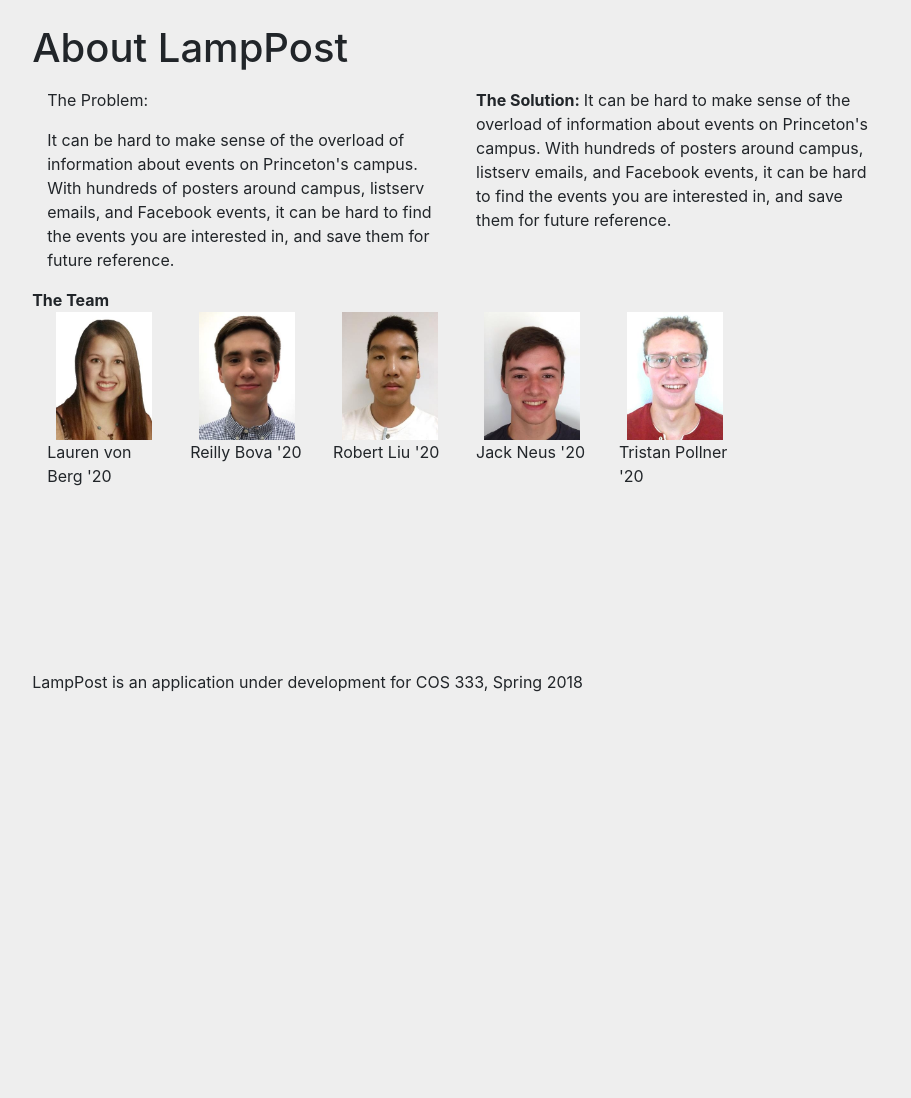
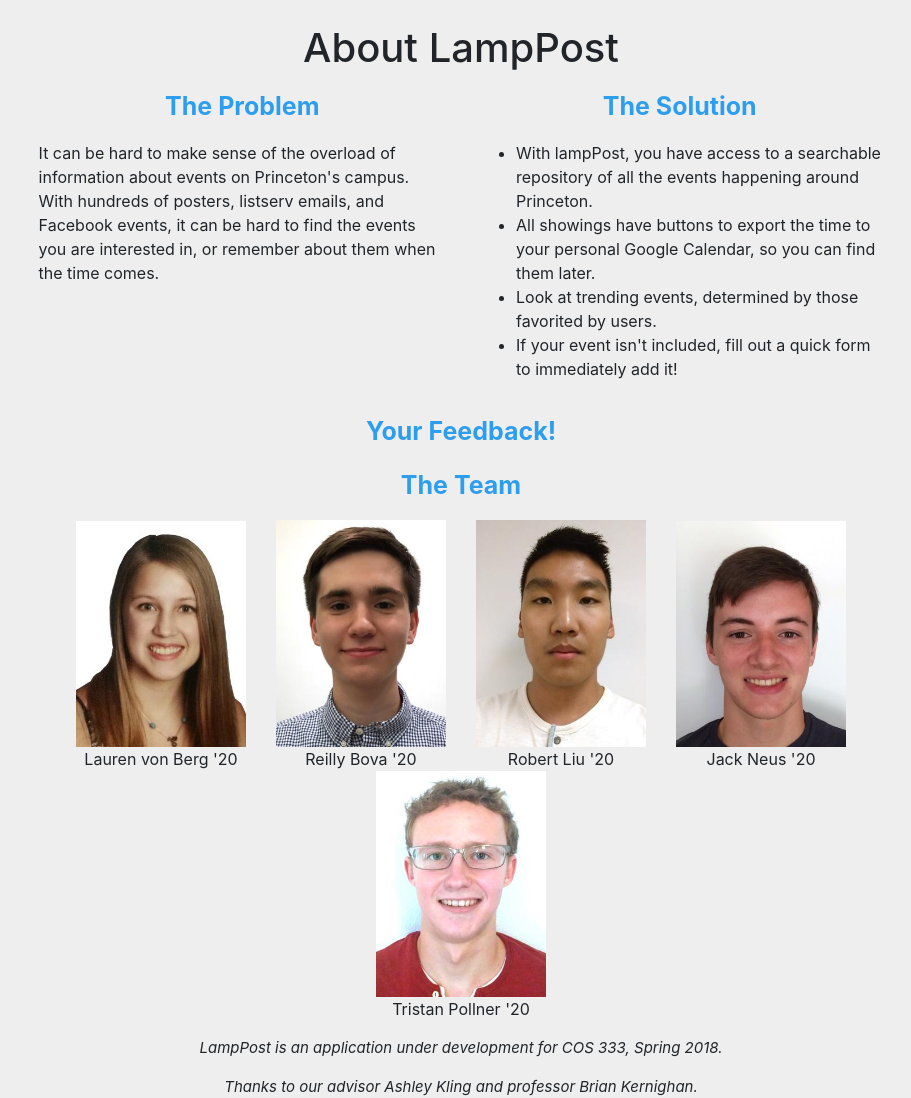
Before and after one commit to JackNeus/lampPost, a Flask app: page /about in a window 1280 px wide. Shown: the part 80-1178 px from the top of the page, without its empty margins (179-1090 px from the left). Before the commit the page ends 772 px from the top, so only its background shows below. Run offline with Flask 2, Linux system fonts and the light colour scheme; style sheets or scripts are compiled from the project's sources; parts of the project's set-up code (start-up, migrations or seed data) failed here and were passed over; some libraries are stand-ins or nearby versions.

Commit message:
add flex box formatting

```diff
--- a/app/static/css/about.css
+++ b/app/static/css/about.css
@@ -3,25 +3,50 @@ h1 {
   padding-bottom: 1vh; }
 
 .message {
+  text-align: center;
   font-size: 40px; }
 
 @media screen and (min-width: 900px) {
-  .col404 {
+  .colAbt {
     min-width: 900px;
     margin: auto;
-    width: 75vw; } }
+    width: 74vw; } }
 @media screen and (max-width: 850px) {
   .message {
     font-size: 34px; } }
-.col404 {
+#probSol {
+  padding-bottom: 2vh; }
+
+.bigTagC {
+  color: #2d9eee;
+  text-align: center;
+  font-weight: bold;
+  font-size: 25px; }
+
+.bigTag {
+  color: #2d9eee;
+  font-weight: bold;
+  font-size: 25px; }
+
+#photoRow {
+  text-align: center; }
+  #photoRow .teamPhoto {
+    max-width: 200px; }
+
+.colAbt {
   padding-left: 4vw;
   padding-right: 4vw; }
 
+#theTeam {
+  align-items: center;
+  margin-left: auto;
+  margin-right: auto;
+  text-align: center; }
+
 #abtFoot {
-  position: absolute;
-  bottom: 10px; }
-  #abtFoot p {
-    text-align: center; }
+  padding-top: 2vh;
+  font-style: italic;
+  font-size: 15px; }
 
 html {
   height: 100%; }
--- a/app/static/css/scss/about.scss
+++ b/app/static/css/scss/about.scss
@@ -1,17 +1,20 @@
+$primary-color: #2d9eee;
+
 h1 {
 	padding-top:3vh;
 	padding-bottom:1vh;
 }
 
 .message {
+	text-align:center;
 	font-size:40px;
 }
 
 @media screen and (min-width: 900px) {
-  .col404 {
+  .colAbt {
     min-width: 900px;
     margin: auto;
-    width: 75vw;
+    width: 74vw;
   }
 }
 
@@ -21,17 +24,46 @@ h1 {
 	}
 }
 
-.col404 {
+#probSol {
+	padding-bottom: 2vh;
+}
+
+.bigTagC {
+	color: $primary-color;
+	text-align:center;
+	font-weight:bold;
+	font-size:25px;
+}
+
+.bigTag {
+	color: $primary-color;
+	font-weight:bold;
+	font-size:25px;
+}
+
+#photoRow {
+	text-align: center;
+	.teamPhoto {
+		max-width: 200px;
+	}
+}
+
+.colAbt {
 	padding-left: 4vw;
 	padding-right: 4vw;
 }
 
+#theTeam {
+   align-items:center;
+   margin-left:auto;
+   margin-right:auto;
+   text-align:center;
+}
+
 #abtFoot {
-	p {
-		text-align:center;
-	}
-	position: absolute;
-    bottom: 10px;
+	padding-top: 2vh;
+	font-style: italic;
+	font-size:15px;
 }
 
 
--- a/app/templates/web/about.html
+++ b/app/templates/web/about.html
@@ -3,59 +3,63 @@
 <link rel="stylesheet" type="text/css" href="/static/css/about.css">
 <body>
 
-	<div class="col404">
+	<div class="colAbt">
 		<h1 class="message"> About LampPost </h1>
 
-		<div class="container">
+		<div id="probSol">
 		  <div class="row">
 		    <div class="col">
-		      <p class="probSolTag">  The Problem: </p>
-
-		      <p> It can be hard to make sense of the overload of information about events on Princeton's campus. With hundreds of posters around campus, listserv emails, and Facebook events, it can be hard to find the events you are interested in, and save them for future reference. </p>
+		      <p class="bigTagC">  The Problem </p>
+		      <p> It can be hard to make sense of the overload of information about events on Princeton's campus. With hundreds of posters, listserv emails, and Facebook events, it can be hard to find the events you are interested in, or remember about them when the time comes. </p>
 		    </div>
 		    <div class="col">
-		      <p> <b> The Solution: </b> It can be hard to make sense of the overload of information about events on Princeton's campus. With hundreds of posters around campus, listserv emails, and Facebook events, it can be hard to find the events you are interested in, and save them for future reference. </p>
+		      <p class="bigTagC">  The Solution </p>
+		      <ul>
+		      <li> With lampPost, you have access to a searchable repository of all the events happening around Princeton. </li>
+		      <li> All showings have buttons to export the time to your personal Google Calendar, so you can find them later. </li>
+		      <li> Look at trending events, determined by those favorited by users. </li>
+		      <li> If your event isn't included, fill out a quick form to immediately add it! </li>
+		  	</ul>
 		  	</div>
 		  </div>
 		</div>
 
+		<div id="theTeam">
+
+			<div> <p class="bigTag"> Your Feedback! </p> </div>
 
 
+			<div> <p class="bigTag"> The Team </p> </div>
+		  	<div class="flex-container-row align-items-center justify-content-center" id = "photoRow">
 
-
-		<!--
-		<p> Trying to make sense of all the events at Princeton and find those you are interested in can be overwhelming. There's no shortage of posters around campus, listserv emails, and facebook events; however, there's no centralized repository of all the events on campus, easily searchable by day or type. Publicizing events on campus can also be a logistical nightmare because of the all the different forms in which students are overloaded events. In creating Princeton Events, we aim to provide an easier way to both publicize and discover events at Princeton. </p> -->
-
-	  	<b> The Team</b>
-
-	  	<div class="container">
-		  <div class="row" id="row1">
-		  	<div class="col-md-2">
-		      <img class="img-fluid fit" id="welcome" src="../../static/graphics/images/lmberg.jpg"> </img>
+		  		<div>
+			      <img class="teamPhoto img-fluid fit" id="welcome" src="../../static/graphics/images/lmberg.jpg"> </img>
 			      Lauren von Berg '20
 			    </div>
-		    <div class="col-md-2">
-		      <img class="img-fluid fit" id="welcome" src="../../static/graphics/images/rbova.png"> </img>
+			    <div>
+			      <img class="teamPhoto img-fluid fit" id="welcome" src="../../static/graphics/images/rbova.png"> </img>
 			      Reilly Bova '20
 			    </div>
-		    <div class="col-md-2">
-		      <img class="img-fluid fit" id="welcome" src="../../static/graphics/images/rrliu.jpg"> </img>
+			    <div>
+			      <img class="teamPhoto img-fluid fit" id="welcome" src="../../static/graphics/images/rrliu.jpg"> </img>
 			      Robert Liu '20
 			    </div>
-		    <div class="col-md-2">
-		      <img class="img-fluid fit" id="welcome" src="../../static/graphics/images/jneus.jpg"> </img>
+			    <div>
+			      <img class="teamPhoto img-fluid fit" id="welcome" src="../../static/graphics/images/jneus.jpg"> </img>
 			      Jack Neus '20
 			    </div>
-		    <div class="col-md-2">
-		      <img class="img-fluid fit" id="welcome" src="../../static/graphics/images/tpollner.jpg"> </img>
+			    <div>
+			      <img class="teamPhoto img-fluid fit" id="welcome" src="../../static/graphics/images/tpollner.jpg"> </img>
 			      Tristan Pollner '20
-		    </div>
 			    </div>
 			</div>
 
 			<div id="abtFoot">
-			<p> LampPost is an application under development for COS 333, Spring 2018 </p>
+				<p> LampPost is an application under development for COS 333, Spring 2018. </p>
+				<p> Thanks to our advisor Ashley Kling and professor Brian Kernighan. </p>
 			</div>
+		</div>
+
 	</div>
 
 </body>
```
Lines whose indentation alone changed are shown as unchanged.
